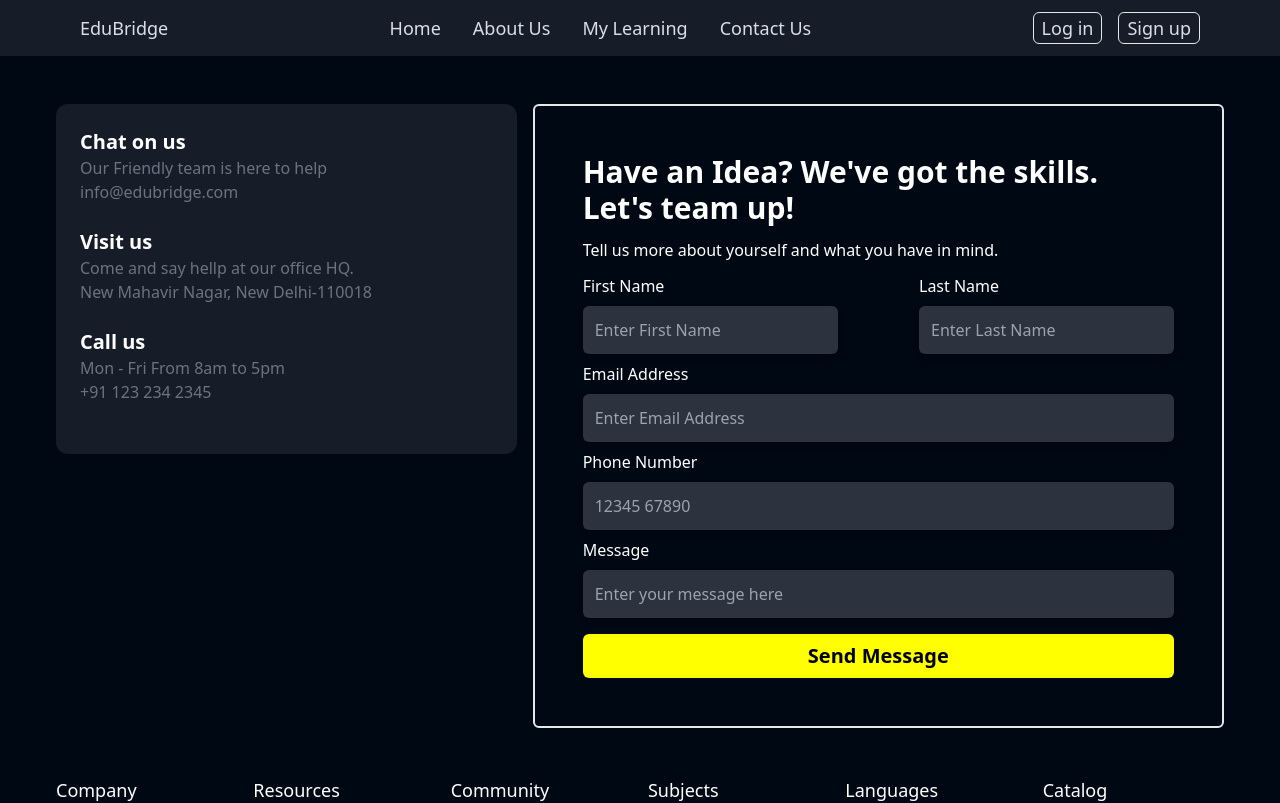
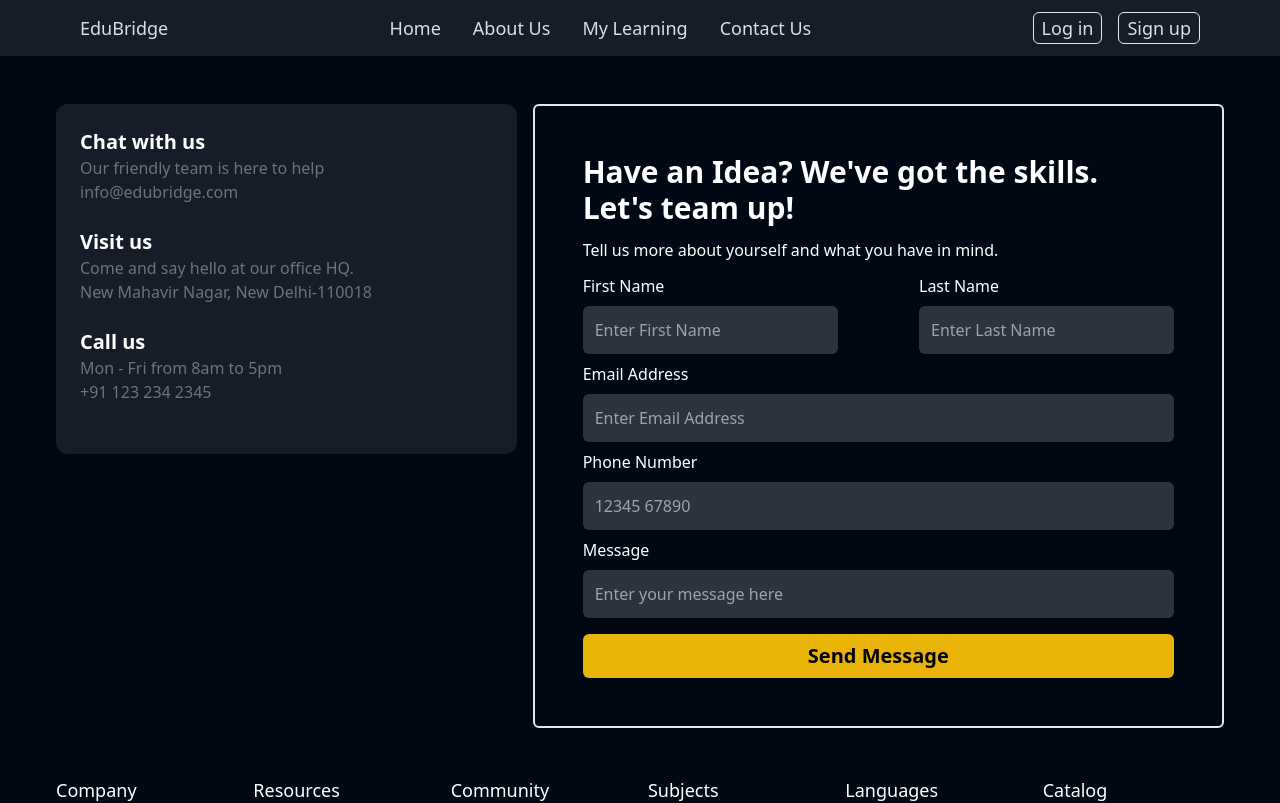
Before and after one commit to RitickLath/Edtech-Portal, a React (Vite) app in the folder Frontend/: page /contact in a window 1280 px wide. Shown: the top 803 px of the page. Built offline with nearby package versions, Linux system fonts and the light colour scheme.

Commit message:
contact us frontend and backend

```diff
--- a/Frontend/src/pages/Contact.jsx
+++ b/Frontend/src/pages/Contact.jsx
@@ -1,5 +1,6 @@
 import React, { useState } from "react";
 import InputBox from "../components/InputBox";
+import axios from "axios";
 
 const Contact = () => {
   const [firstName, setFirstName] = useState("");
@@ -7,24 +8,55 @@ const Contact = () => {
   const [email, setEmail] = useState("");
   const [phone, setPhone] = useState("");
   const [message, setMessage] = useState("");
+  const [loading, setLoading] = useState(false);
+  const [error, setError] = useState("");
+  const [success, setSuccess] = useState("");
+
+  const formSubmit = async (firstName, lastName, email, phone, message) => {
+    setLoading(true);
+    setError("");
+    setSuccess("");
+    try {
+      const response = await axios.post(
+        "http://localhost:3000/api/v1/contact",
+        {
+          firstName,
+          lastName,
+          email,
+          phone,
+          message,
+        }
+      );
+
+      if (response?.data?.success) {
+        setSuccess("Message sent successfully!");
+      } else {
+        setError("Failed to send message.");
+      }
+    } catch (e) {
+      setError("An error occurred while sending the message.");
+    } finally {
+      setLoading(false);
+    }
+  };
 
   return (
     <div className="w-full h-full py-12 bg-[#000814] text-white lg:flex lg:justify-between space-x-4 px-4 lg:px-14">
-      {/* left */}
+      {/* Left */}
       <div className="flex flex-col w-full lg:w-[40%] max-h-[350px] space-y-6 p-6 bg-[#161D29] rounded-xl">
         <Help
-          h={"Chat on us"}
-          p1={"Our Friendly team is here to help"}
+          h={"Chat with us"}
+          p1={"Our friendly team is here to help"}
           p2={"info@edubridge.com"}
         />
         <Help
           h={"Visit us"}
-          p1={"Come and say hellp at our office HQ."}
+          p1={"Come and say hello at our office HQ."}
           p2={"New Mahavir Nagar, New Delhi-110018"}
         />
         <Help
           h={"Call us"}
-          p1={"Mon - Fri From 8am to 5pm"}
+          p1={"Mon - Fri from 8am to 5pm"}
           p2={"+91 123 234 2345"}
         />
       </div>
@@ -35,13 +67,12 @@ const Contact = () => {
             Have an Idea? We've got the skills. <br /> Let's team up!
           </h1>
           <h2>Tell us more about yourself and what you have in mind.</h2>
-          {/* form */}
+          {/* Form */}
           <form
             onSubmit={(e) => {
               e.preventDefault();
-              alert("Submitted");
+              formSubmit(firstName, lastName, email, phone, message);
             }}
-            action=""
           >
             <div className="flex justify-between space-x-2 sm:space-x-0 mt-3">
               <InputBox
@@ -80,9 +111,14 @@ const Contact = () => {
               setvalue={setMessage}
               type="text"
             />
-
-            <button className="w-full bg-[yellow] py-2 mt-2 text-center text-black font-semibold text-xl rounded-md">
-              Send Message
+            {error && <p className="text-red-500">{error}</p>}
+            {success && <p className="text-green-500">{success}</p>}
+            <button
+              className="w-full bg-yellow-500 py-2 mt-2 text-center text-black font-semibold text-xl rounded-md"
+              type="submit"
+              disabled={loading}
+            >
+              {loading ? "Sending..." : "Send Message"}
             </button>
           </form>
         </div>
@@ -97,8 +133,8 @@ const Help = ({ h, p1, p2 }) => {
   return (
     <div>
       <h1 className="text-xl font-semibold">{h}</h1>
-      <p className="text-[#6E727F] ">{p1}</p>
-      <p className="text-[#6E727F] ">{p2}</p>
+      <p className="text-[#6E727F]">{p1}</p>
+      <p className="text-[#6E727F]">{p2}</p>
     </div>
   );
 };
```
Also changed, not shown: 2 other files (tests, documents, lock files or other folders).
